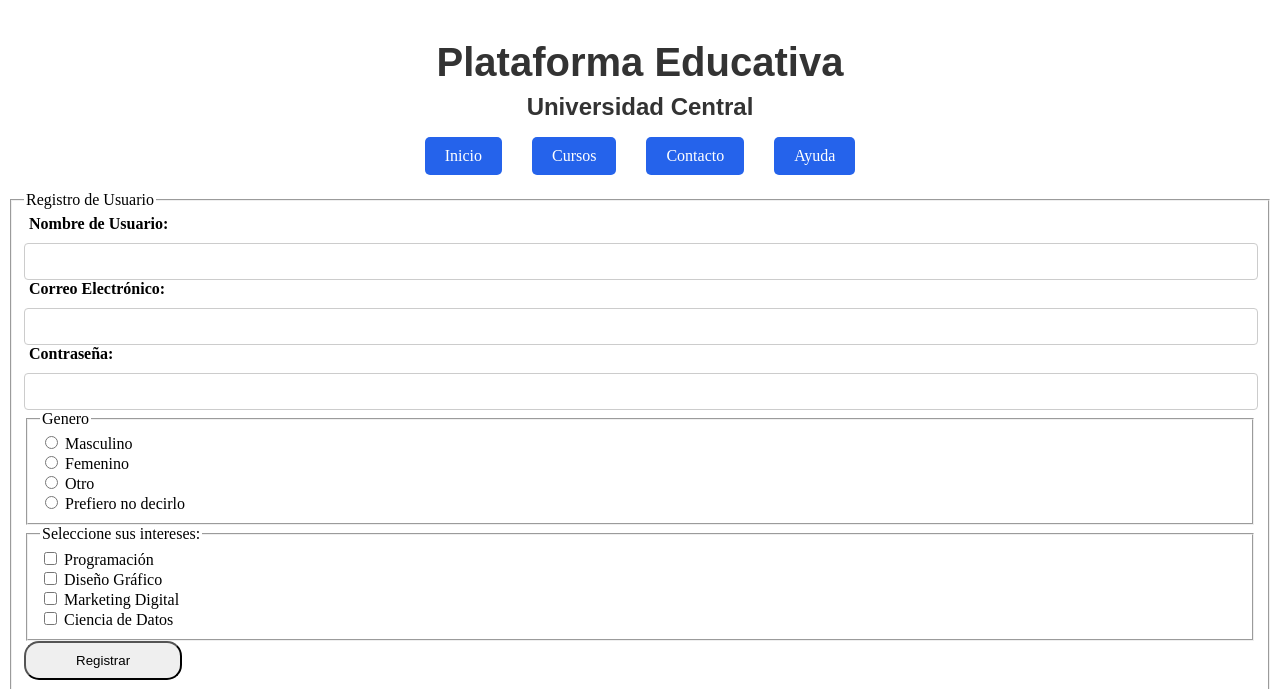
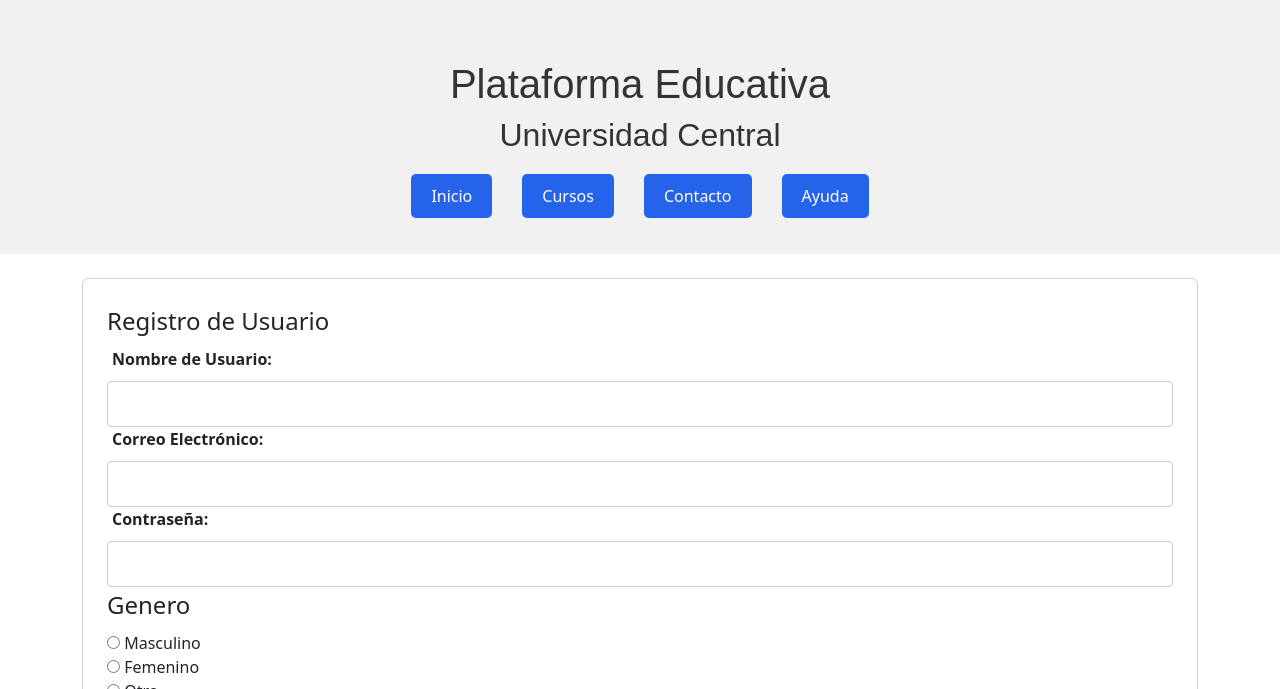
Before and after one commit to DanielVs29/II-51-Laboratorios, a PHP site: page /Lab03/index.html in a window 1280 px wide. Shown: the top 689 px of the page. Run offline with PHP 8.4, Linux system fonts and the light colour scheme.

Commit message:
Se agregan estilos de bootstrap

```diff
--- a/Lab03/estilos.css
+++ b/Lab03/estilos.css
@@ -47,6 +47,10 @@
         margin-bottom: 0.2em;
     }
 
+    .nav-menu {
+      padding-top: 20px;
+    }
+
     .nav-list {
       list-style-type: none;
       padding: 0;
@@ -66,3 +70,26 @@
       color: white;
       text-decoration: none;
     }
+
+    #video-section {
+      display: flex;
+      justify-content: center;
+      margin-top: 20px;
+      margin-bottom: 20px;
+    }
+
+    #video-section iframe {
+      max-width: 100%;
+      width: 600px;
+      height: auto;
+      border-radius: 10px;
+      border: 5px solid #6f7174;
+    }
+
+    footer, header {
+      background-color: #f1f1f1;
+      text-align: center;
+      padding: 20px;
+      color: #333;
+
+    }
--- a/Lab03/index.html
+++ b/Lab03/index.html
@@ -6,6 +6,7 @@
   <meta name="viewport" content="width=device-width, initial-scale=1.0">
   <title>Lab03</title>
   <link rel="stylesheet" href="estilos.css" />
+  <link href="https://cdn.jsdelivr.net/npm/bootstrap@5.3.8/dist/css/bootstrap.min.css" rel="stylesheet" integrity="sha384-sRIl4kxILFvY47J16cr9ZwB07vP4J8+LH7qKQnuqkuIAvNWLzeN8tE5YBujZqJLB" crossorigin="anonymous">
 </head>
 
 <body>
@@ -13,7 +14,6 @@
   <header>
     <h1 id = "main-tittle" class="tittle">Plataforma Educativa</h1>
     <h2 class="tittle">Universidad Central</h2>
-  </header>
 
 
   <nav class="nav-menu" >
@@ -25,8 +25,10 @@
     </ul>
   </nav>
 
-  <main>
-    <section>
+  </header>
+
+  <main class="container">
+    <section class ="card p-4 mx-auto my-4" >
       <form action="#" method="post">
         <fieldset>
           <legend>Registro de Usuario</legend>
@@ -87,11 +89,11 @@
               </div>
           </fieldset>
 
-          <button class="submit-button" type="submit">Registrar</button>
+          <button class="btn btn-primary w-100 my-2" type="submit">Registrar</button>
         </fieldset>
       </form>
     </section>
-    <section>
+    <section id ="video-section">
       <iframe width="560" height="315" src="https://www.youtube.com/embed/LXb3EKWsInQ?si=KRC7kR0cZzGenVSb&amp;start=61"
         title="Video Incrustado" frameborder="0"
         allow="accelerometer; autoplay; clipboard-write; encrypted-media; gyroscope; picture-in-picture; web-share"
```
